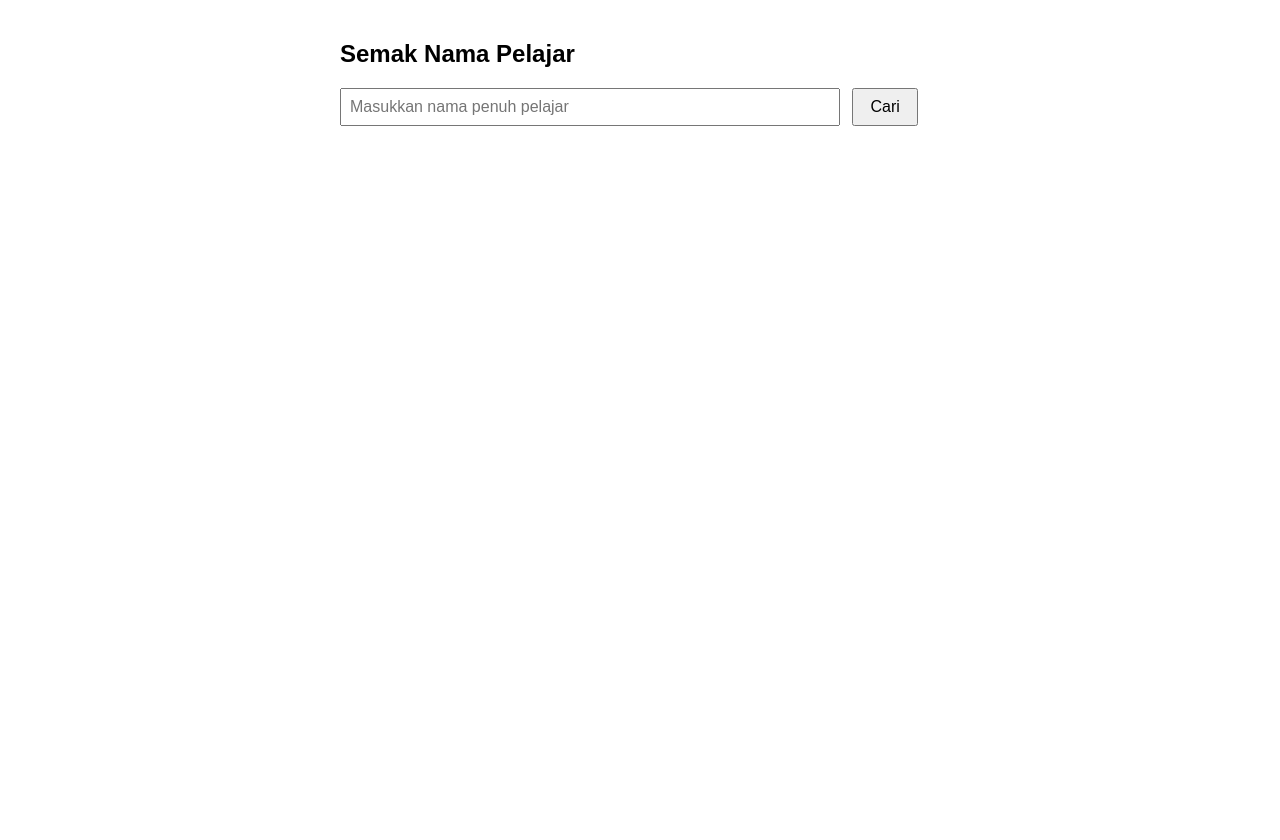
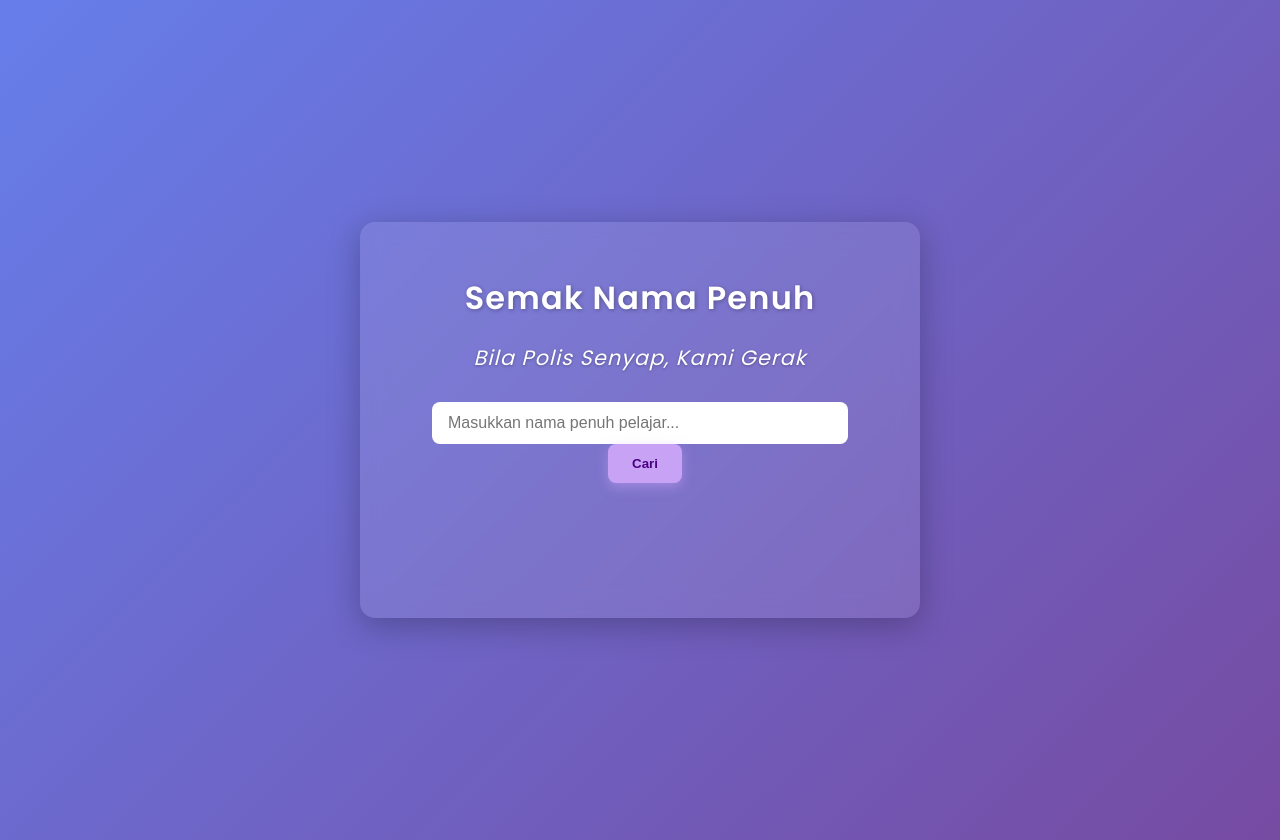
Before and after one commit to maxxmaisan1337/student-search1, a plain HTML site: page index.html in a window 1280 px wide. Before the commit the page ends 800 px from the top, so only its background shows below. Drawn offline with Linux system fonts and the light colour scheme.

Commit message:
index.html

```diff
--- a/index.html
+++ b/index.html
@@ -1,23 +1,150 @@
 <!DOCTYPE html>
-<html>
+<html lang="ms">
 <head>
-  <title>Semak Nama Pelajar</title>
+  <meta charset="UTF-8" />
   <meta name="viewport" content="width=device-width, initial-scale=1" />
+  <title>Semak Nama Penuh</title>
   <style>
-    body { font-family: Arial, sans-serif; padding: 20px; max-width: 600px; margin: auto; }
-    input { padding: 8px; width: 80%; font-size: 1em; }
-    button { padding: 8px 16px; margin-left: 8px; font-size: 1em; cursor: pointer; }
-    .result { margin-top: 20px; font-size: 1.1em; }
-    .loading { color: blue; }
-    .not-found { color: red; }
-    .found { color: green; }
+    @import url('https://fonts.googleapis.com/css2?family=Poppins:wght@400;600&display=swap');
+
+    body {
+      margin: 0;
+      font-family: 'Poppins', sans-serif;
+      background: linear-gradient(135deg, #667eea, #764ba2);
+      min-height: 100vh;
+      display: flex;
+      justify-content: center;
+      align-items: center;
+      padding: 20px;
+      color: #fff;
+    }
+
+    .container {
+      background: rgba(255, 255, 255, 0.1);
+      backdrop-filter: blur(12px);
+      border-radius: 15px;
+      padding: 30px 40px;
+      max-width: 480px;
+      width: 100%;
+      box-shadow: 0 8px 32px rgba(0, 0, 0, 0.25);
+      text-align: center;
+    }
+
+    h1 {
+      font-weight: 600;
+      margin-bottom: 10px;
+      letter-spacing: 1.2px;
+      text-shadow: 1px 1px 4px rgba(0,0,0,0.3);
+    }
+
+    p.intro {
+      font-weight: 400;
+      font-size: 1.3em;
+      margin-bottom: 30px;
+      line-height: 1.4;
+      text-shadow: 0 1px 3px rgba(0,0,0,0.3);
+      font-style: italic;
+      letter-spacing: 0.05em;
+    }
+
+    input[type="text"] {
+      padding: 12px 16px;
+      width: 80%;
+      border-radius: 8px;
+      border: none;
+      font-size: 1em;
+      outline: none;
+      transition: box-shadow 0.3s ease;
+    }
+    input[type="text"]:focus {
+      box-shadow: 0 0 8px 2px #c8a2f5;
+      background: rgba(255,255,255,0.15);
+      color: #fff;
+    }
+
+    button {
+      padding: 12px 24px;
+      margin-left: 10px;
+      border: none;
+      border-radius: 8px;
+      background: #c8a2f5;
+      color: #4b0082;
+      font-weight: 600;
+      cursor: pointer;
+      transition: background 0.3s ease;
+      box-shadow: 0 4px 12px rgba(200, 162, 245, 0.5);
+    }
+    button:hover {
+      background: #a57de0;
+      color: #fff;
+      box-shadow: 0 6px 16px rgba(165, 125, 224, 0.8);
+    }
+
+    .result {
+      margin-top: 25px;
+      text-align: left;
+      font-size: 1.05em;
+      min-height: 80px;
+    }
+
+    .loading {
+      color: #ffeb3b;
+      font-weight: 600;
+      text-align: center;
+      animation: blink 1.2s infinite;
+    }
+
+    .not-found {
+      color: #ff6f61;
+      font-weight: 700;
+      text-align: center;
+      text-shadow: 0 0 6px #ff6f61;
+    }
+
+    .found {
+      background: rgba(255, 255, 255, 0.15);
+      border-radius: 12px;
+      padding: 15px 20px;
+      margin-bottom: 15px;
+      box-shadow: inset 0 0 10px rgba(255, 255, 255, 0.1);
+      color: #e0d7f5;
+      line-height: 1.4;
+      letter-spacing: 0.02em;
+      transition: background 0.3s ease;
+    }
+    .found strong {
+      color: #d1bbf9;
+    }
+
+    @keyframes blink {
+      0%, 100% {opacity: 1;}
+      50% {opacity: 0.5;}
+    }
+
+    @media (max-width: 520px) {
+      input[type="text"] {
+        width: 100%;
+        margin-bottom: 12px;
+      }
+      button {
+        margin-left: 0;
+        width: 100%;
+      }
+    }
   </style>
 </head>
 <body>
-  <h2>Semak Nama Pelajar</h2>
-  <input type="text" id="nameInput" placeholder="Masukkan nama penuh pelajar" />
-  <button onclick="searchStudent()">Cari</button>
-  <div class="result" id="result"></div>
+  <div class="container">
+    <h1>Semak Nama Penuh</h1>
+    <p class="intro">
+      Bila Polis Senyap, Kami Gerak
+    </p>
+    <div>
+      <input type="text" id="nameInput" placeholder="Masukkan nama penuh pelajar..." aria-label="Nama pelajar" />
+      <button onclick="searchStudent()">Cari</button>
+    </div>
+    <div class="result" id="result"></div>
+  </div>
 
   <script>
     async function searchStudent() {
@@ -30,16 +157,16 @@
         return;
       }
 
-      // Show loading
-      resultDiv.innerHTML = '<span class="loading">Semak Nama Penuh...</span>';
+      // Show loading message
+      resultDiv.innerHTML = '<span class="loading">Semak Nama Penuh</span>';
 
       try {
         const res = await fetch('students.json');
-        if (!res.ok) throw new Error('Fail untuk dapatkan data pelajar.');
+        if (!res.ok) throw new Error('Gagal dapatkan data pelajar.');
 
         const data = await res.json();
 
-        // Search for partial match (name includes input)
+        // Partial matching on name
         const matched = data.filter(s => s.name.toLowerCase().includes(query));
 
         if (matched.length === 0) {
@@ -47,20 +174,20 @@
           return;
         }
 
-        // Display all matched students
+        // Show all matches
         let html = '';
         matched.forEach(student => {
           html += `
-            <div class="found">
-              <strong>Nama:</strong> ${student.name} <br>
-              <strong>Kad Pengenalan:</strong> ${student.nric} <br>
-              <strong>Jantina:</strong> ${student.gender} <br>
-              <strong>Kelas:</strong> ${student.class} <br>
+            <div class="found" tabindex="0">
+              <strong>Nama:</strong> ${student.name}<br />
+              <strong>Kad Pengenalan:</strong> ${student.nric}<br />
+              <strong>Jantina:</strong> ${student.gender}<br />
+              <strong>Kelas:</strong> ${student.class}<br />
               <strong>Sekolah:</strong> ${student.school}
-              <hr>
             </div>
           `;
         });
+
         resultDiv.innerHTML = html;
 
       } catch (err) {
@@ -68,8 +195,8 @@
       }
     }
 
-    // Optional: Enter key triggers search
-    document.getElementById('nameInput').addEventListener('keydown', function(e) {
+    // Press Enter to search
+    document.getElementById('nameInput').addEventListener('keydown', e => {
       if (e.key === 'Enter') searchStudent();
     });
   </script>
```
